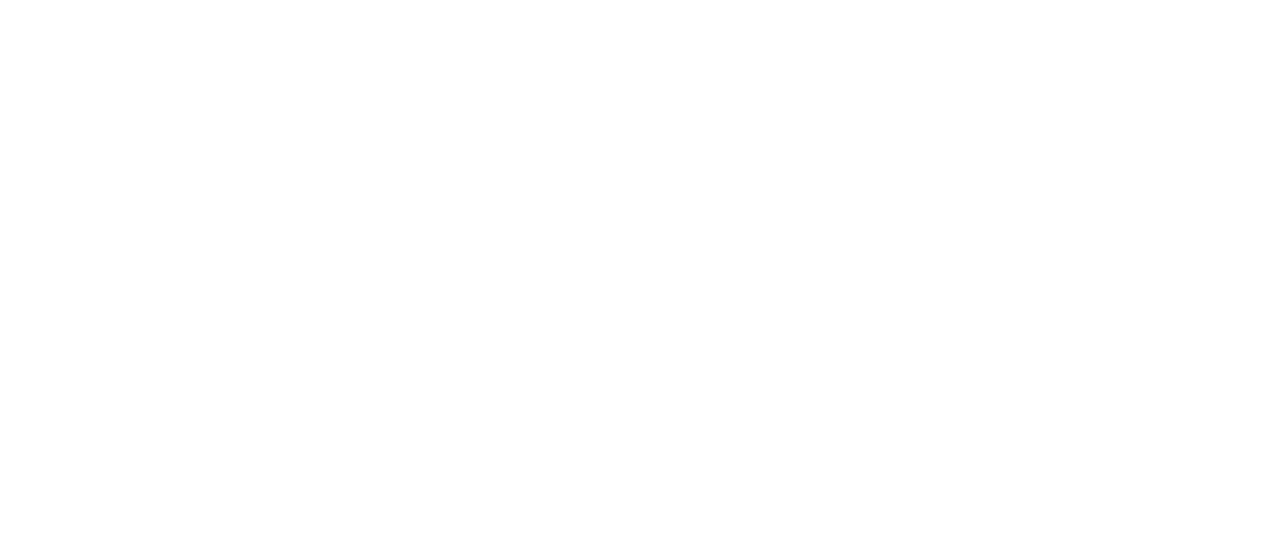
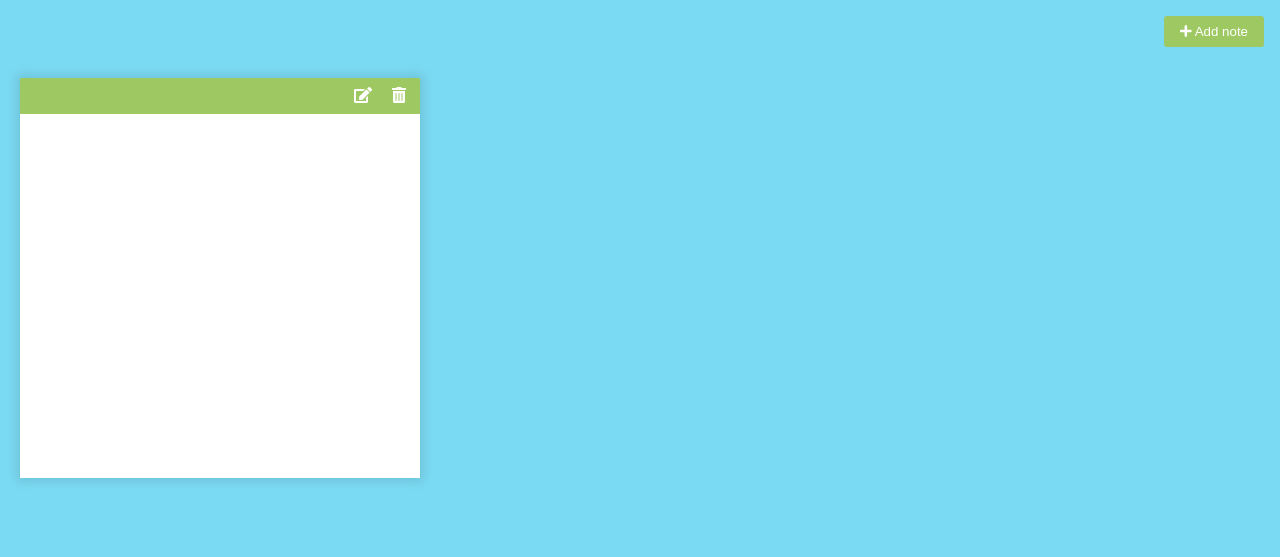
Before and after one commit to iamshahidameen/notes-app, a plain HTML site: page index.html in a window 1280 px wide. Drawn offline with nearby package versions, Linux system fonts and the light colour scheme.

Commit message:
Added simple layout for notes app

```diff
--- a/index.html
+++ b/index.html
@@ -1,13 +1,27 @@
 <!DOCTYPE html>
 <html lang="en">
-<head>
-    <meta charset="UTF-8">
-    <meta http-equiv="X-UA-Compatible" content="IE=edge">
-    <meta name="viewport" content="width=device-width, initial-scale=1.0">
-    <link rel="stylesheet" href="style.css">
+  <head>
+    <meta charset="UTF-8" />
+    <meta name="viewport" content="width=device-width, initial-scale=1.0" />
+    <link rel="stylesheet" href="https://cdnjs.cloudflare.com/ajax/libs/font-awesome/5.14.0/css/all.min.css" integrity="sha512-1PKOgIY59xJ8Co8+NE6FZ+LOAZKjy+KY8iq0G4B3CyeY6wYHN3yt9PW0XpSriVlkMXe40PTKnXrLnZ9+fkDaog==" crossorigin="anonymous" />
+    <link rel="stylesheet" href="style.css" />
     <title>Notes App - Save notes to Browser Storage</title>
-</head>
-<body>
+  </head>
+  <body>
+    <button class="add" id="add">
+      <i class="fas fa-plus"></i> Add note
+    </button>
+
+    <div class="note">
+        <div class="tools">
+            <button class="edit"><i class="fas fa-edit"></i></button>
+            <button class="delete"><i class="fas fa-trash-alt"></i></button>
+        </div>
+        <div class="main"></div>
+        <textarea class=""></textarea>
+    </div>
+
+    <script src="https://cdnjs.cloudflare.com/ajax/libs/marked/1.2.2/marked.min.js"></script>
     <script src="script.js"></script>
-</body>
+  </body>
 </html>
--- a/style.css
+++ b/style.css
@@ -0,0 +1,74 @@
+@import url('https://fonts.googleapis.com/css2?family=Poppins:wght@200;400&display=swap');
+
+* {
+  box-sizing: border-box;
+  outline: none;
+}
+
+body {
+  background-color: #7bdaf3;
+  font-family: 'Poppins', sans-serif;
+  display: flex;
+  flex-wrap: wrap;
+  margin: 0;
+  padding-top: 3rem;
+}
+
+.add {
+  position: fixed;
+  top: 1rem;
+  right: 1rem;
+  background-color: #9ec862;
+  color: #fff;
+  border: none;
+  border-radius: 3px;
+  padding: 0.5rem 1rem;
+  cursor: pointer;
+}
+
+.add:active {
+  transform: scale(0.98);
+}
+
+.note {
+  background-color: #fff;
+  box-shadow: 0 0 10px 4px rgba(0, 0, 0, 0.1);
+  margin: 30px 20px;
+  height: 400px;
+  width: 400px;
+  overflow-y: scroll;
+}
+
+.note .tools {
+  background-color: #9ec862;
+  display: flex;
+  justify-content: flex-end;
+  padding: 0.5rem;
+}
+
+.note .tools button {
+  background-color: transparent;
+  border: none;
+  color: #fff;
+  cursor: pointer;
+  font-size: 1rem;
+  margin-left: 0.5rem;
+}
+
+.note textarea {
+  outline: none;
+  font-family: inherit;
+  font-size: 1.2rem;
+  border: none;
+  height: 400px;
+  width: 100%;
+  padding: 20px;
+}
+
+.main {
+  padding: 20px;
+}
+
+.hidden {
+  display: none;
+}
```
